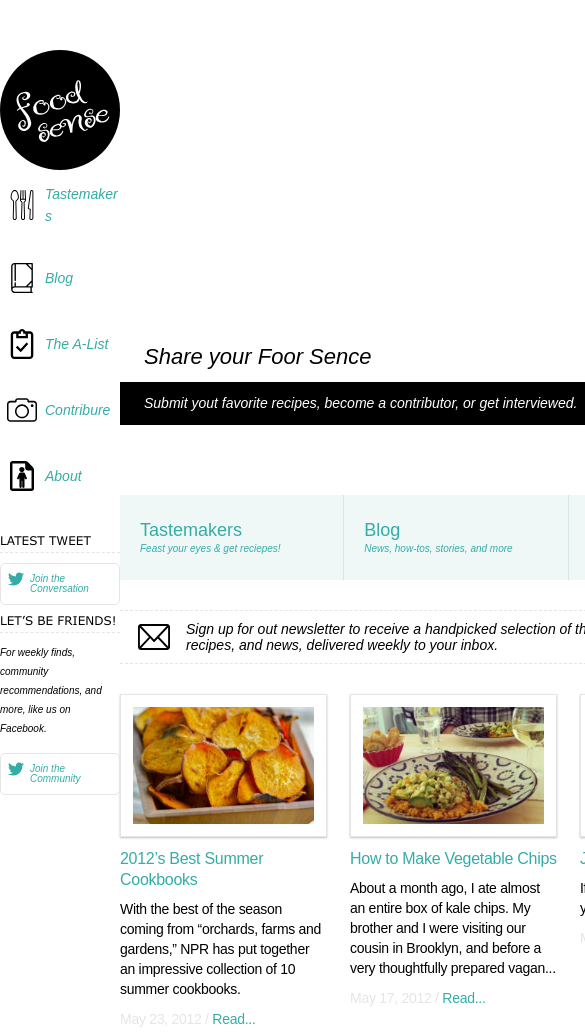
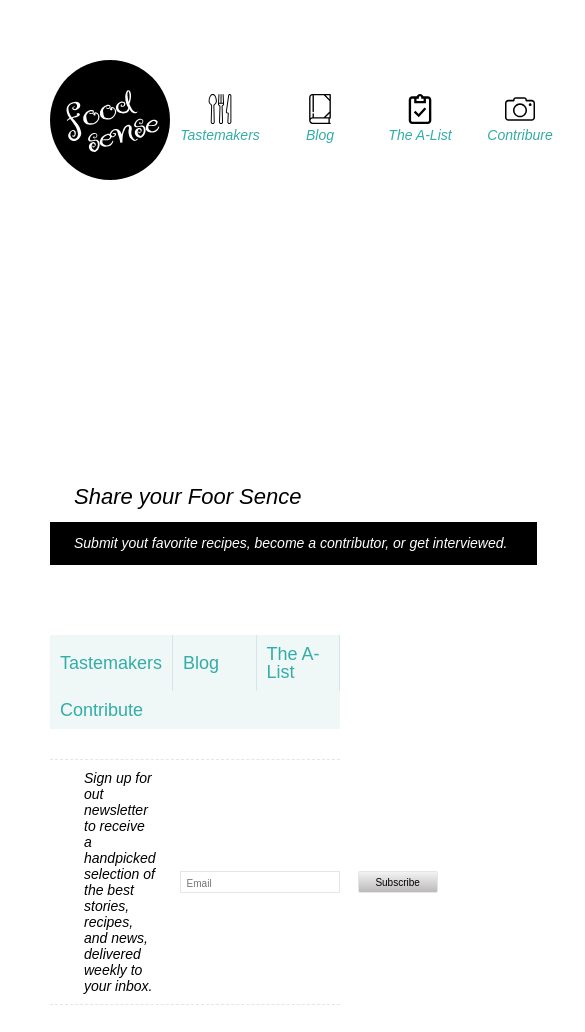
Before and after one commit to GeorgiksonF/Falyan_tasks, a plain HTML site: page index.html in a window 390 px wide. Shown: the top 1032 px of the page, 585 px wide, since content can reach past the window. Drawn offline with Linux system fonts and the light colour scheme.

Commit message:
adaptive v1.0

```diff
--- a/css/layout/aside.css
+++ b/css/layout/aside.css
@@ -1,5 +1,8 @@
 .aside {
-    width: 140px;
+    display: flex;
+    flex-direction: column;
+    flex: 1 0 140px;
+    min-width: 140px;
 }
 
 .logo {
@@ -10,12 +13,13 @@
 /* ASIDE MENU */
 
 .aside__menu {
+    display: flex;
+    flex-direction: column;
     margin-top: 13px;
 }
 
-.aside__menu li {
-    position: relative;
-    font-style: italic;
+.menu__item {
+    display: flex;
 }
 
 .aside__menu li:not(:last-child) {
@@ -26,44 +30,44 @@
     display: flex;
     align-items: center;
     word-break: break-word;
+    width: 30px;
+    height: 30px;
     min-height: 30px;
-    line-height: 22px;
-    margin-left: 5px;
-    padding-left: 40px;
 }
 
-.menu__icon:hover {
+.menu__item:hover {
     background: #ccc;
 }
 
-.menu__icon::before {
-    content: "";
-    display: block;
-    position: absolute;
-    width: 30px;
-    height: 30px;
+.menu__icon {
     left: 7px;
     background: url('../../assets/svg/food-icon.svg') no-repeat center center / cover;
 }
 
-.menu__icon_tastemakers::before {
+.menu__tastemakers {
     background-image: url('../../assets/svg/food-icon.svg');
 }
 
-.menu__icon_blog::before {
+.menu__blog {
     background-image: url('../../assets/svg/blog-icon.svg');
 }
 
-.menu__icon_list::before {
+.menu__list {
     background-image: url('../../assets/svg/a-list-icon.svg');
 }
 
-.menu__icon_contribure::before {
+.menu__contribure {
     background-image: url('../../assets/svg/camera-icon.svg');
 }
 
-.menu__icon_about::before {
+.menu__about {
     background-image: url('../../assets/svg/about-icon.svg');
+}
+
+.menu__text {
+    font-style: italic;
+    line-height: 22px;
+    margin-left: 5px;
 }
 
 /* WIDGET */
@@ -111,3 +115,41 @@
 .widget__btn_tweeter::before {
     background: url('../../assets/svg/twitter-icon-blue.svg') no-repeat center center / cover;
 }
+
+@media only all and (max-width: 992px) {
+    .aside {
+        flex-direction: row;
+        align-items: center;
+        justify-content: space-between;
+    }
+
+    .aside__menu {
+        flex-direction: row;
+        flex-wrap: wrapj;
+        margin: 0;
+        width: auto;
+
+    }
+
+    .aside__menu li {
+        width: 100px;
+    }
+
+    .aside__menu li:not(:last-child) {
+        margin-bottom: 0;
+    }
+
+    .menu__item {
+        flex-direction: column;
+        align-items: center;
+        margin-bottom: 0;
+    }
+
+    .menu__text {
+        margin: 0;
+    }
+
+    .aside__widgets {
+        display: none;
+    }
+}
--- a/css/layout/footer.css
+++ b/css/layout/footer.css
@@ -1,6 +1,7 @@
 .footer__wrap {
     display: flex;
     justify-content: space-between;
+    width: 100%;
     border-top: 2px solid #E5E5E5;
     padding: 23px 8px 0;
     height: 90px;
--- a/css/layout/main-block.css
+++ b/css/layout/main-block.css
@@ -1,5 +1,5 @@
 .main {
-    width: 900px;
+    flex: 1 1 82%;
 }
 
 .banner {
@@ -50,8 +50,9 @@
 }
 
 .tabs__item {
+    display: flex;
+    flex-direction: column;
     flex: 1 0;
-    min-height: 85px;
     background: #EFF8F7;
     padding: 26px 20px 22px;
 }
@@ -81,12 +82,12 @@
 /* SUBSCRIBE */
 
 .subscribe {
+    display: flex;
     margin-top: 30px;
     border-top: 1px dashed #E5E5E5;
     border-bottom: 1px dashed #E5E5E5;
     align-items: center;
     padding: 10px 18px 10px;
-    display: flex;
 }
 
 .subscribe__icon {
@@ -96,9 +97,10 @@
 }
 
 .subscribe__text {
+    flex: 1 1;
     font-size: 14px;
     font-style: italic;
-    width: 530px;
+    max-width: 530px;
     line-height: 16px;
     margin-left: 16px;
 }
@@ -149,11 +151,12 @@
 .cards__item {
     letter-spacing: -0.02em;
     margin-bottom: 20px;
-    flex: 0 1 207px;
+    flex: 1 0;
+    max-width: 207px;
 }
 
 .cards__item:not(:nth-child(4n)) {
-    margin-right: 23px;
+    margin-right: 20px;
 }
 
 .card__img-wrap {
@@ -218,3 +221,23 @@
 .card__link::after {
     content: "...";
 }
+
+@media only all and (max-width: 1176px) {
+    .tabs__item {
+        padding: 10px;
+        justify-content: center;
+    }
+
+    .tab__text {
+        display: none;
+    }
+
+    .cards__item {
+        flex-basis: 159px;
+        min-width: 159px;
+    }
+
+    .cards__item:not(:nth-child(4n)) {
+        margin-right: 25px;
+    }
+}
--- a/css/main.css
+++ b/css/main.css
@@ -21,8 +21,8 @@
 
 .container {
     max-width: 1080px;
+    padding: 0 50px;
     margin: 0 auto;
-
 }
 
 .main-wrap {
@@ -30,3 +30,16 @@
     justify-content: space-between;
     margin-top: 50px;
 }
+
+.content:first-child {
+    margin-right: 44px;
+}
+
+@media only all and (max-width: 992px) {
+    .main-wrap {
+        flex-direction: column;
+    }
+
+    .content:first-child {
+        margin-right: 0;
+    }
--- a/index.html
+++ b/index.html
@@ -9,17 +9,42 @@
 <body>
     <div class="container">
         <div class="main-wrap">
-            <aside class="aside">
+            <aside class="aside content">
                 <a href="index.html" class="logo">
                     <img src="./assets/svg/icon-logo.svg" alt="logo" class="logo__img">
                 </a>
 
                 <ul class="aside__menu menu">
-                    <li><a href="#" class="menu__icon menu__icon_tastemakers">Tastemakers</a></li>
-                    <li><a href="#" class="menu__icon menu__icon_blog">Blog</a></li>
-                    <li><a href="#" class="menu__icon menu__icon_list">The A-List</a></li>
-                    <li><a href="#" class="menu__icon menu__icon_contribure">Contribure</a></li>
-                    <li><a href="#" class="menu__icon menu__icon_about">About</a></li>
+                    <li>
+                        <a href="#" class="menu__item">
+                            <div class="menu__icon menu__tastemakers"></div>
+                            <span class="menu__text">Tastemakers</span>
+                        </a>
+                    </li>
+                    <li>
+                        <a href="#" class="menu__item">
+                            <div class="menu__icon menu__blog"></div>
+                            <span class="menu__text">Blog</span>
+                        </a>
+                    </li>
+                    <li>
+                        <a href="#" class="menu__item">
+                            <div class="menu__icon menu__list"></div>
+                            <span class="menu__text">The A-List</span>
+                        </a>
+                    </li>
+                    <li>
+                        <a href="#" class="menu__item">
+                            <div class="menu__icon menu__contribure"></div>
+                            <span class="menu__text">Contribure</span>
+                        </a>
+                    </li>
+                    <li>
+                        <a href="#" class="menu__item">
+                            <div class="menu__icon menu__about"></div>
+                            <span class="menu__text">About</span>
+                        </a>
+                    </li>
                 </ul>
 
                 <div class="aside__widgets">
@@ -35,7 +60,7 @@
                 </div>
             </aside>
 
-            <main class="main">
+            <main class="main content">
 
                 <div class="banner">
                     <div class="banner__content">
```
